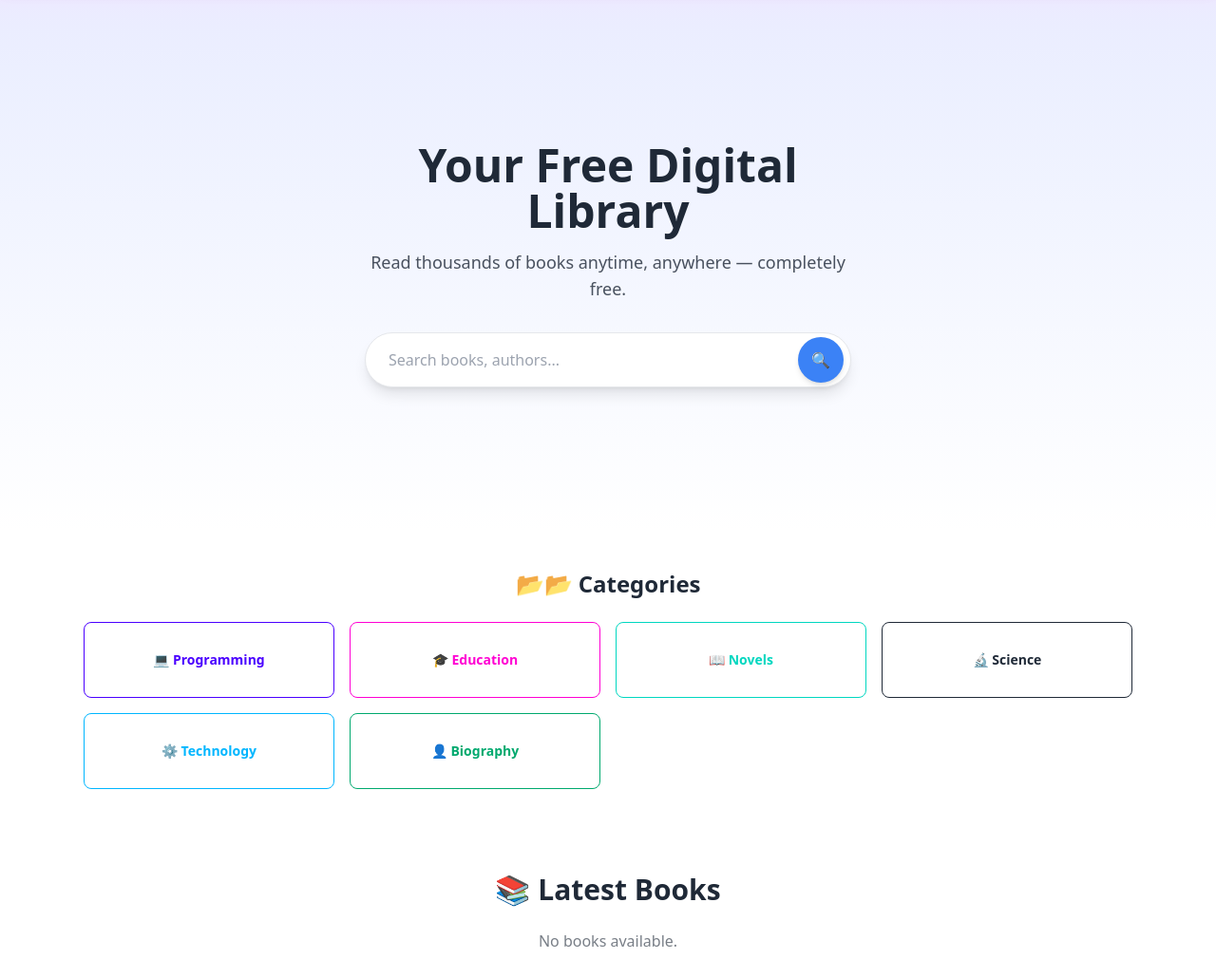
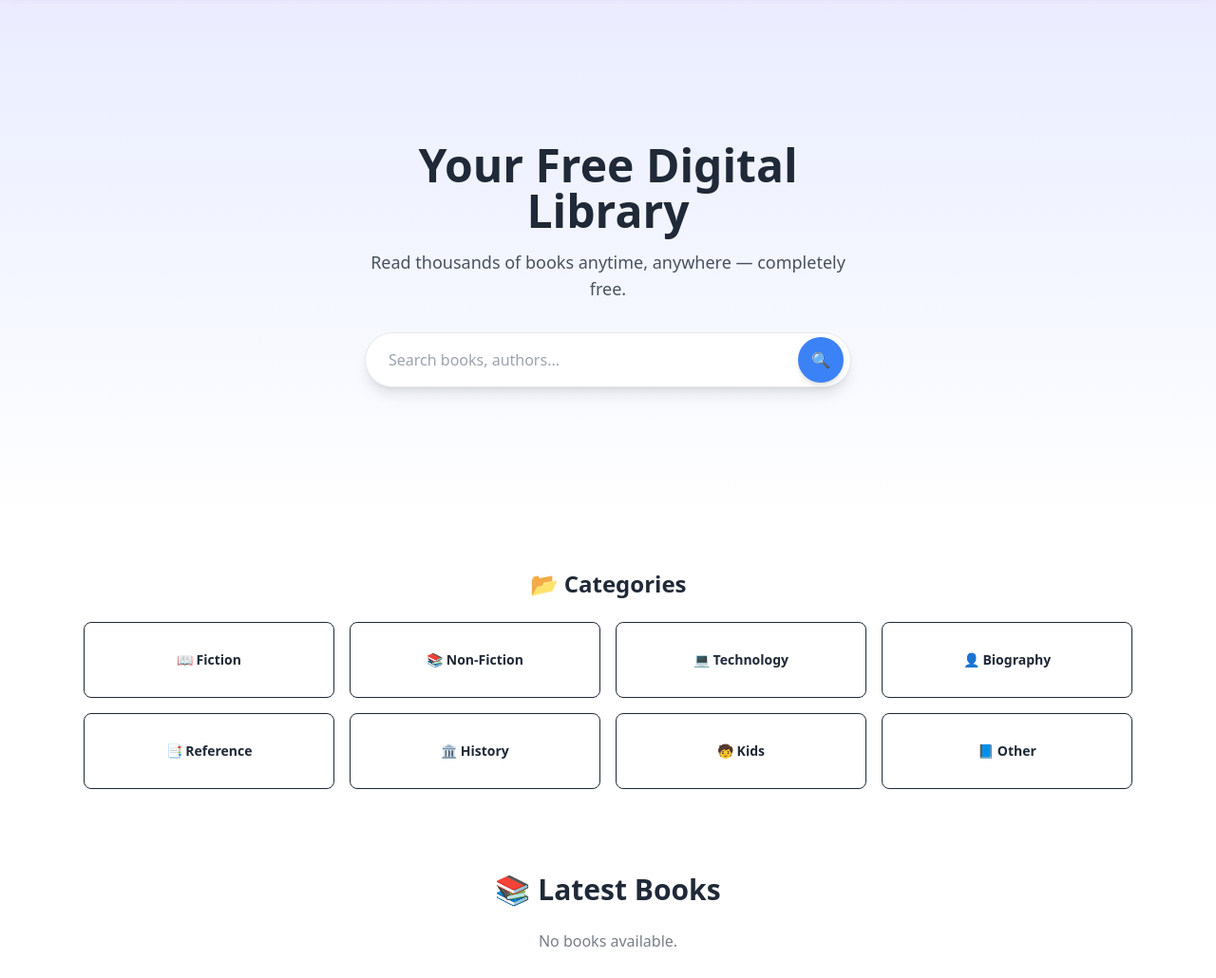
Before and after one commit to ChetanYalij/ebooklibrary, a Flask app: page / in a window 1280 px wide. Shown: the part 81-1111 px from the top of the page at 95% size. Run offline with Flask 3, Linux system fonts and the light colour scheme; data that the repository does not hold is empty; some libraries are stand-ins or nearby versions.

Commit message:
categories section changes

```diff
--- a/templates/index.html
+++ b/templates/index.html
@@ -136,37 +136,48 @@
 
         <!-- ================= CATEGORIES ================= -->
         <div class="max-w-6xl mx-auto px-6 py-10 w-full">
-            <h2 class="text-2xl font-bold text-center mb-6">📂📂 Categories</h2>
+            <h2 class="text-2xl font-bold text-center mb-6">📂 Categories</h2>
 
             <div class="grid grid-cols-2 sm:grid-cols-3 md:grid-cols-4 gap-4">
-                <a href="{{ url_for('category_books', category_name='Programming') }}"
-                   class="btn btn-outline btn-primary h-20 flex flex-col justify-center">
-                    💻 Programming
+
+                <a href="{{ url_for('category_books', category_name='Fiction') }}"
+                   class="btn btn-outline h-20 flex flex-col justify-center">
+                    📖 Fiction
                 </a>
 
-                <a href="{{ url_for('category_books', category_name='Education') }}"
-                   class="btn btn-outline btn-secondary h-20 flex flex-col justify-center">
-                    🎓 Education
-                </a>
-
-                <a href="{{ url_for('category_books', category_name='Novel') }}"
-                   class="btn btn-outline btn-accent h-20 flex flex-col justify-center">
-                    📖 Novels
-                </a>
-
-                <a href="{{ url_for('category_books', category_name='Science') }}"
+                <a href="{{ url_for('category_books', category_name='Non-Fiction') }}"
                    class="btn btn-outline h-20 flex flex-col justify-center">
-                    🔬 Science
+                    📚 Non-Fiction
                 </a>
 
                 <a href="{{ url_for('category_books', category_name='Technology') }}"
-                   class="btn btn-outline btn-info h-20 flex flex-col justify-center">
-                    ⚙️ Technology
+                   class="btn btn-outline h-20 flex flex-col justify-center">
+                    💻 Technology
                 </a>
 
                 <a href="{{ url_for('category_books', category_name='Biography') }}"
-                   class="btn btn-outline btn-success h-20 flex flex-col justify-center">
+                   class="btn btn-outline h-20 flex flex-col justify-center">
                     👤 Biography
+                </a>
+
+                <a href="{{ url_for('category_books', category_name='Self Help') }}"
+                   class="btn btn-outline h-20 flex flex-col justify-center">
+                    📑 Reference
+                </a>
+
+                <a href="{{ url_for('category_books', category_name='General') }}"
+                   class="btn btn-outline h-20 flex flex-col justify-center">
+                    🏛 History
+                </a>
+
+                <a href="{{ url_for('category_books', category_name='General') }}"
+                   class="btn btn-outline h-20 flex flex-col justify-center">
+                    🧒 Kids
+                </a>
+
+                <a href="{{ url_for('category_books', category_name='General') }}"
+                   class="btn btn-outline h-20 flex flex-col justify-center">
+                    📘 Other
                 </a>
             </div>
         </div>
```
Also changed, not shown: templates/upload.html (+8 -6 lines).
